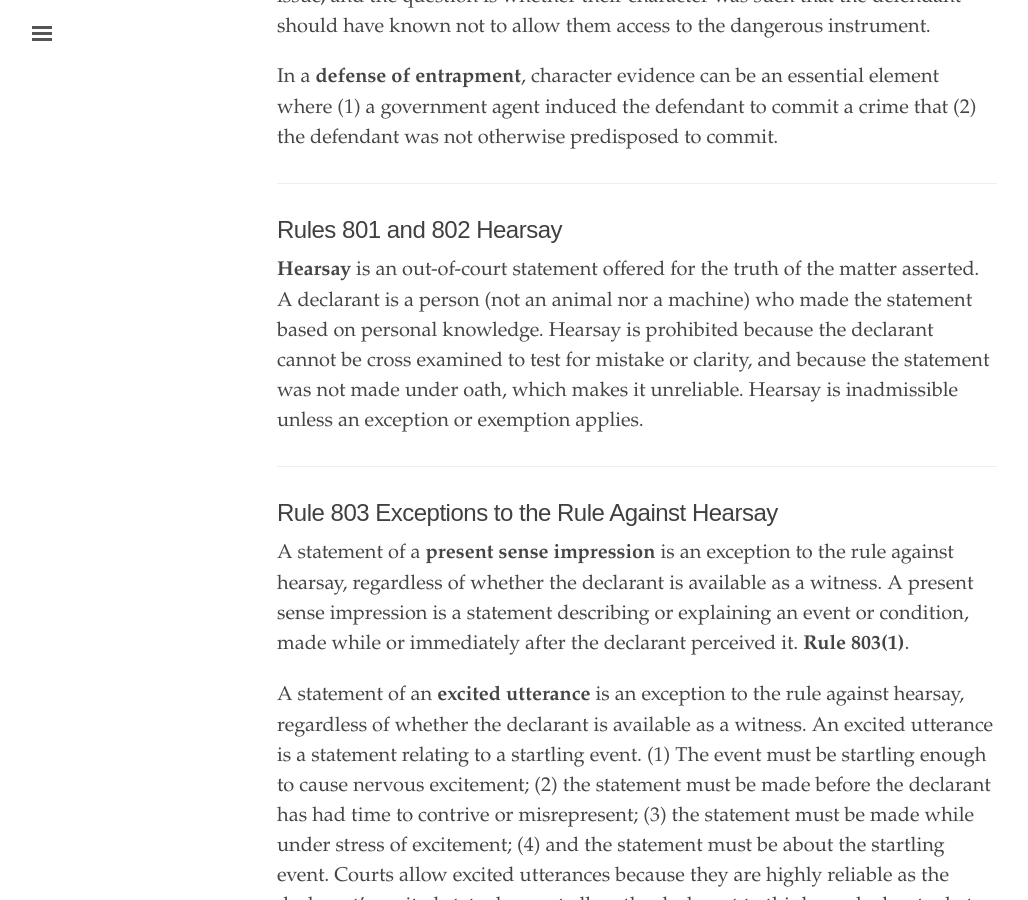
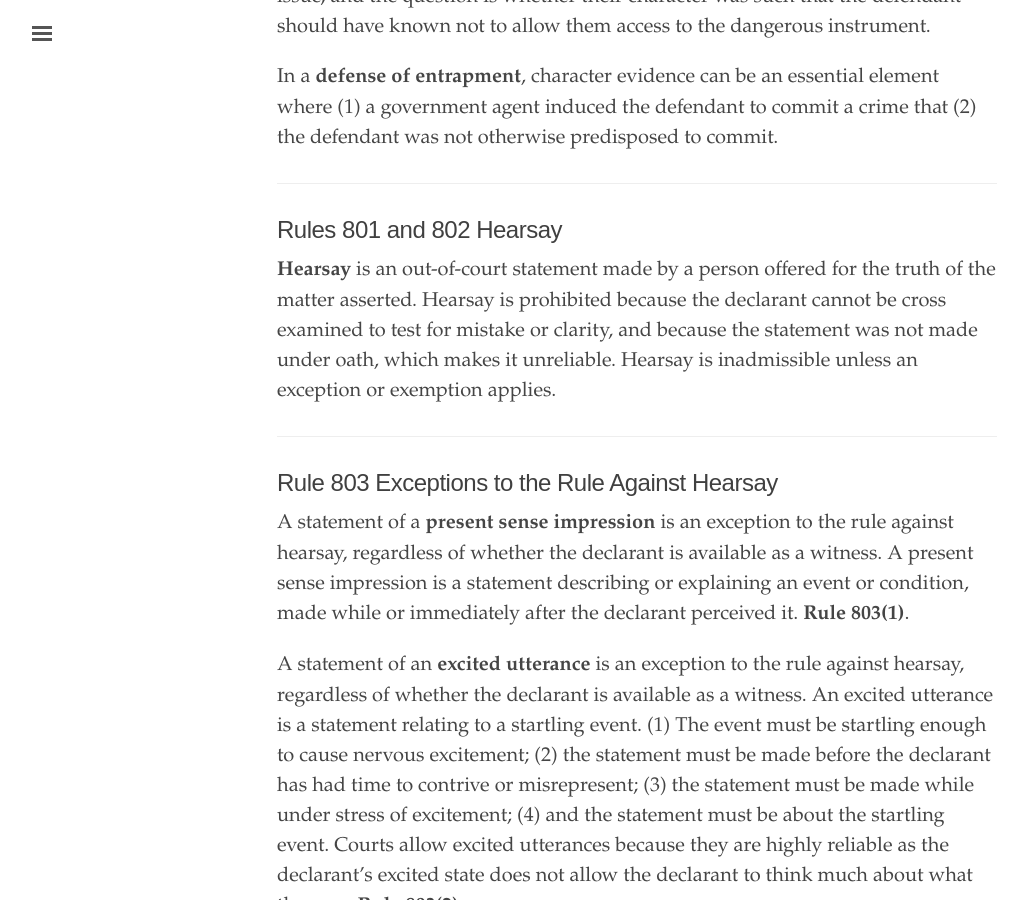
Before and after one commit to binipringle/right-to-be-forgotten, a Jekyll site: the page built from _texts/0-outline.md, in a window 1280 px wide and 900 px high, scrolled down 7596 px. Shown: the whole window, without its empty margins (3-1031 px from the left). Built offline with Jekyll 4.4.1, drawn with Linux system fonts in a browser that asks for light colours; some of the changed text lies outside the part shown.

```diff
--- a/_texts/0-outline.md
+++ b/_texts/0-outline.md
@@ -235,7 +235,7 @@ In a **defense of entrapment**, character evidence can be an essential element w
 
 ## Rules 801 and 802 Hearsay
 
-**Hearsay** is an out-of-court statement offered for the truth of the matter asserted. A declarant is a person (not an animal nor a machine) who made the statement based on personal knowledge. Hearsay is prohibited because the declarant cannot be cross examined to test for mistake or clarity, and because the statement was not made under oath, which makes it unreliable. Hearsay is inadmissible unless an exception or exemption applies.
+**Hearsay** is an out-of-court statement made by a person offered for the truth of the matter asserted. Hearsay is prohibited because the declarant cannot be cross examined to test for mistake or clarity, and because the statement was not made under oath, which makes it unreliable. Hearsay is inadmissible unless an exception or exemption applies.
 
 ---
 
```
Also changed, not shown: other parts of _texts/0-outline.md (+1 -1 lines).
